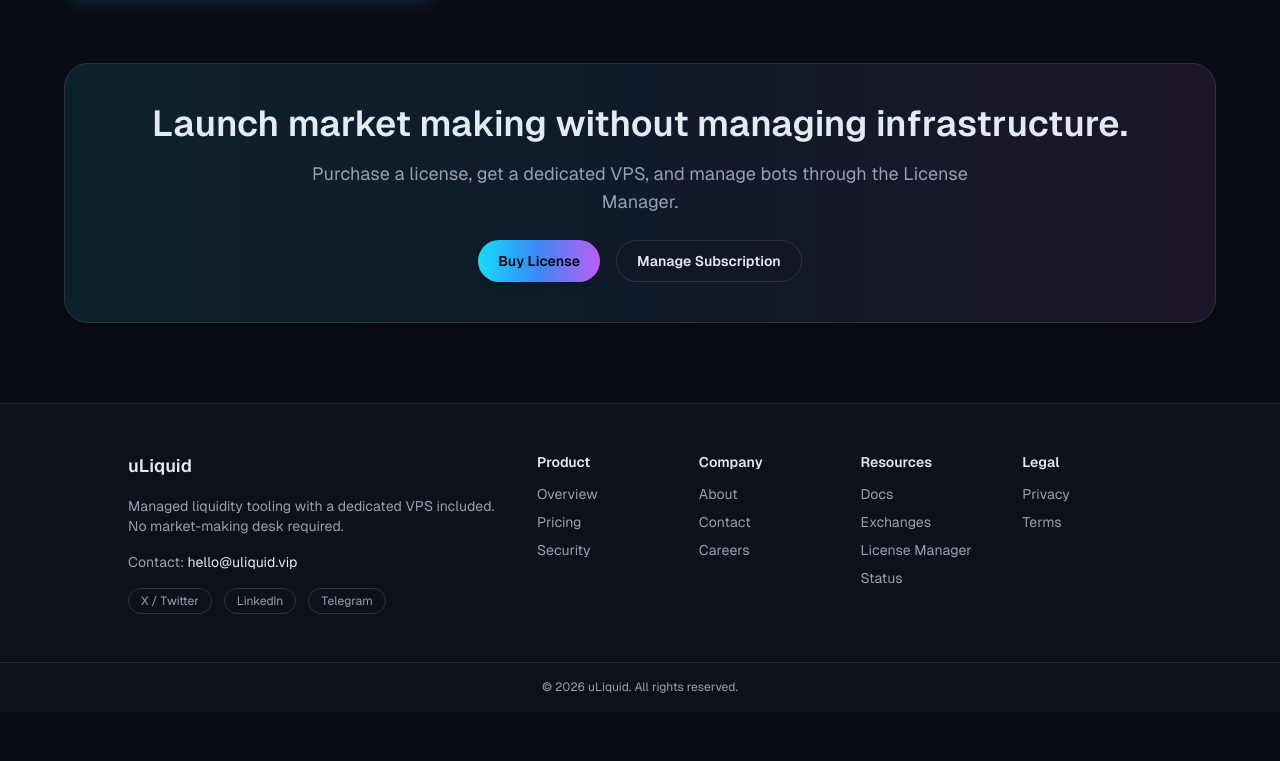
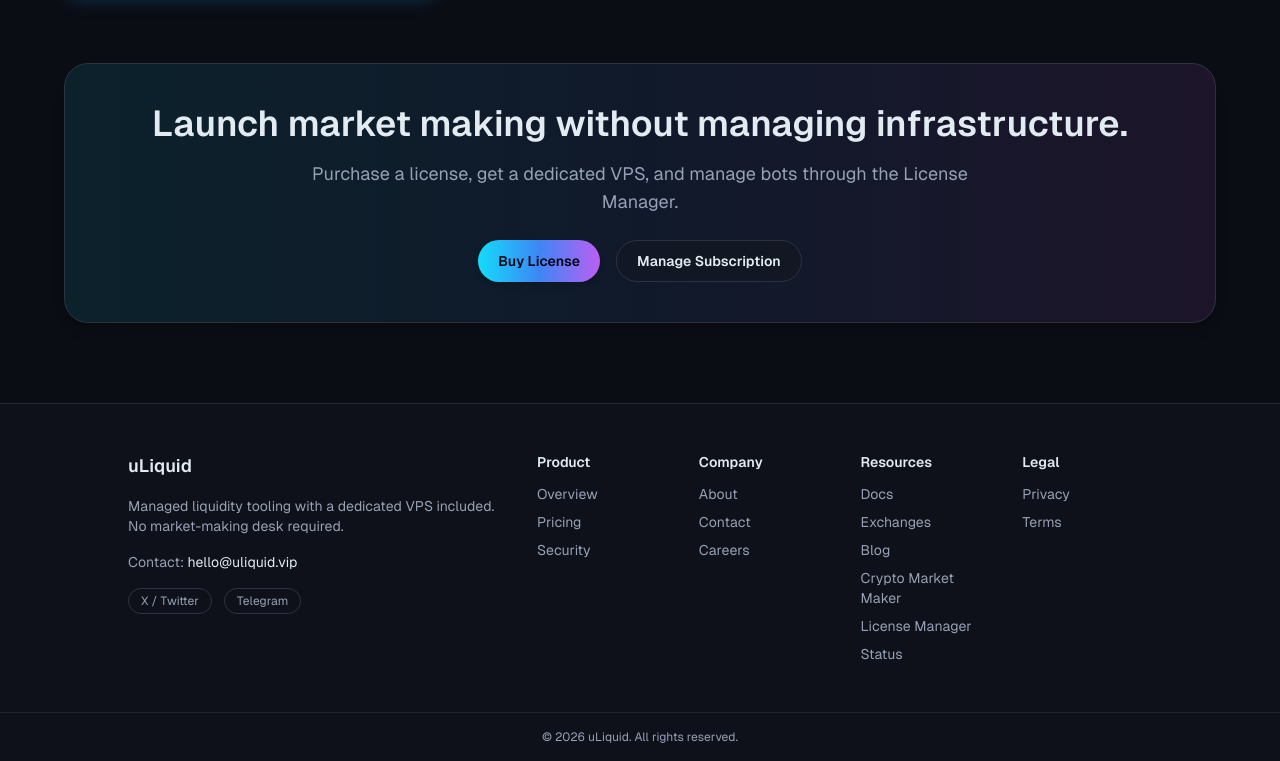
Before and after one commit to Mario1480/uliquid-site, a Next.js app: page / in a window 1280 px wide. Shown: the part 5502-6263 px from the top of the page. Before the commit the page ends 6213 px from the top, so only its background shows below. Built offline with nearby package versions, Linux system fonts and the light colour scheme.

Commit message:
Update Footer.tsx

```diff
--- a/src/components/Footer.tsx
+++ b/src/components/Footer.tsx
@@ -14,6 +14,8 @@ const footerLinks = {
   Resources: [
     { label: "Docs", href: "/docs" },
     { label: "Exchanges", href: "/exchanges" },
+    { label: "Blog", href: "/blog" },
+    { label: "Crypto Market Maker", href: "/crypto-market-maker" },
     { label: "License Manager", href: "https://license-server.uliquid.vip/" },
     { label: "Status", href: "/security" },
   ],
@@ -36,15 +38,22 @@ export function Footer() {
             Contact: <span className="text-text">hello@uliquid.vip</span>
           </div>
           <div className="flex gap-3 text-xs text-muted">
-            <span className="rounded-full border border-border px-3 py-1">
+            <a
+              href="https://x.com/uliquidvip?s=21"
+              target="_blank"
+              rel="noreferrer"
+              className="rounded-full border border-border px-3 py-1 hover:text-text"
+            >
               X / Twitter
-            </span>
-            <span className="rounded-full border border-border px-3 py-1">
-              LinkedIn
-            </span>
-            <span className="rounded-full border border-border px-3 py-1">
+            </a>
+            <a
+              href="https://t.me/uliquid_support"
+              target="_blank"
+              rel="noreferrer"
+              className="rounded-full border border-border px-3 py-1 hover:text-text"
+            >
               Telegram
-            </span>
+            </a>
           </div>
         </div>
         <div className="grid gap-8 sm:grid-cols-2 lg:grid-cols-4">
```
